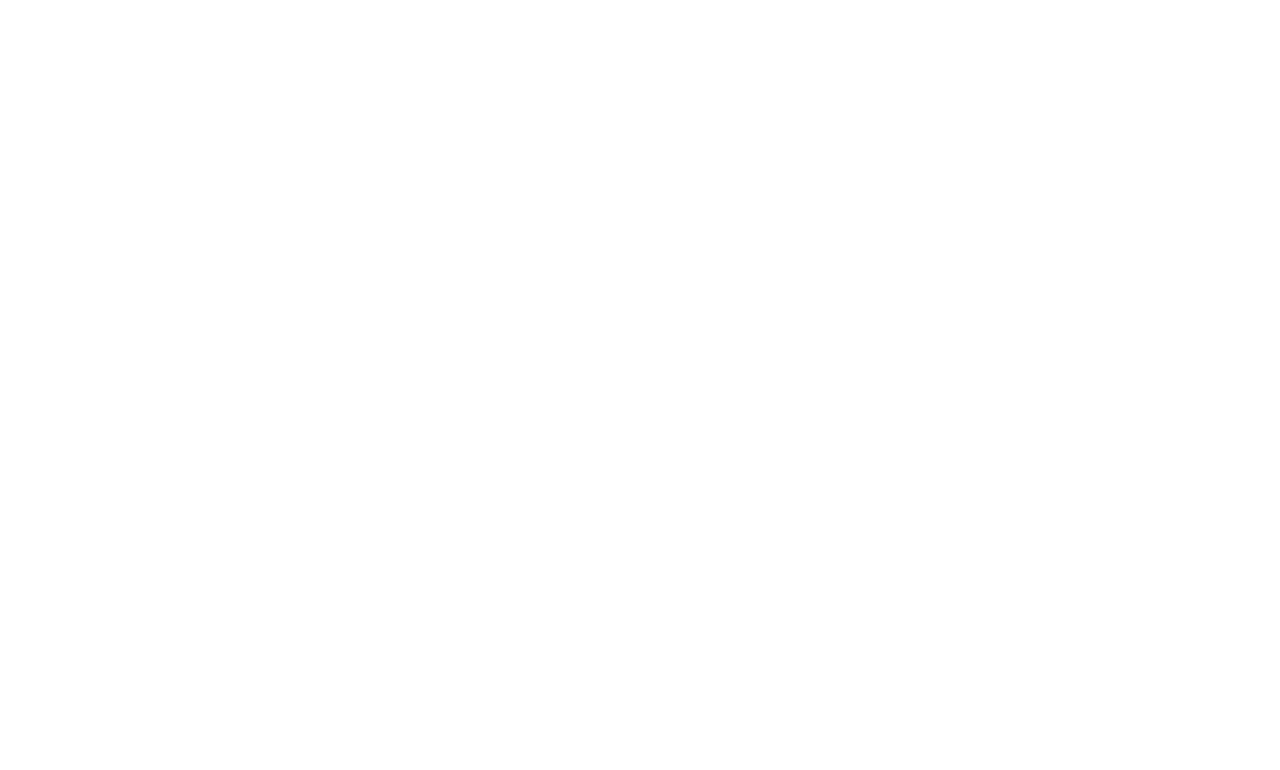
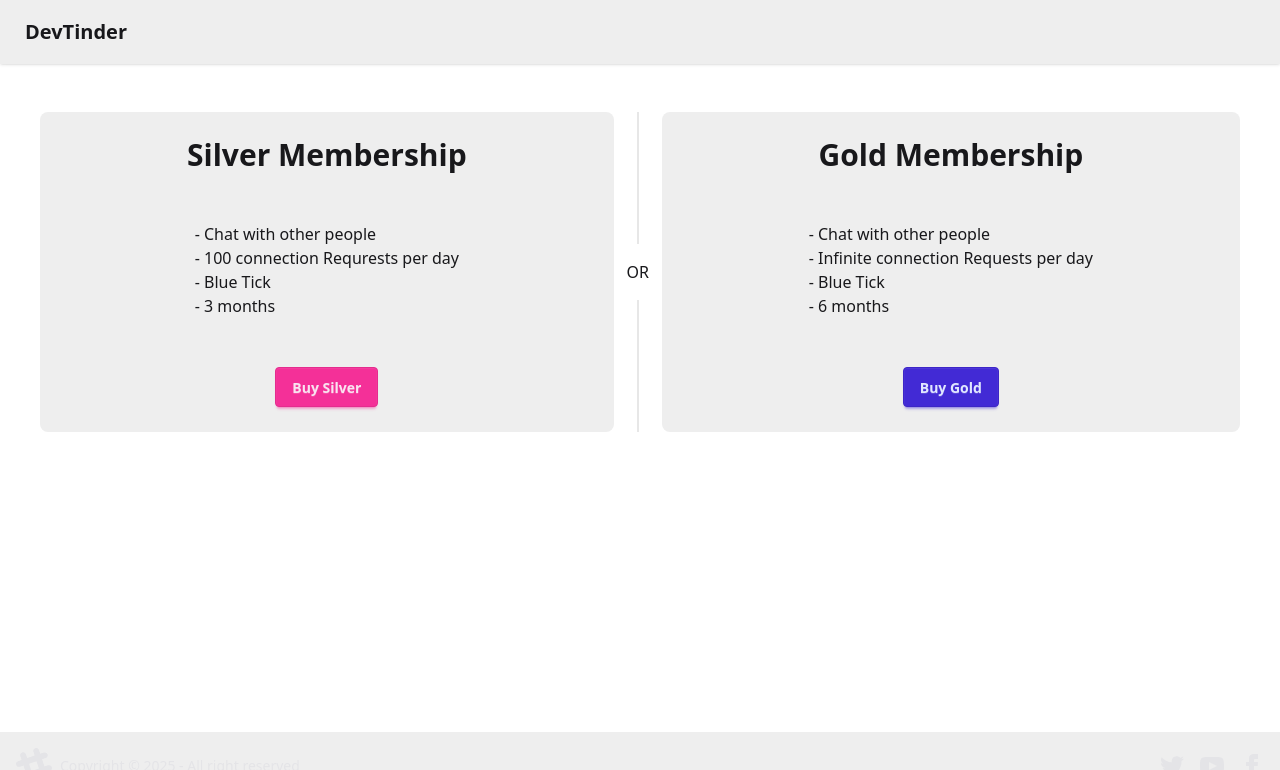
Before and after one commit to AbhayMinhas/DevTinder-Frontend, a React (Vite) app: page /premium in a window 1280 px wide. Before the commit this address had no page. Shown: the top 770 px of the page. Built offline with nearby package versions, Linux system fonts and the light colour scheme; no server answers.

Commit message:
payment-gateway-integration

```diff
--- a/index.html
+++ b/index.html
@@ -5,6 +5,7 @@
     <link rel="icon" type="image/svg+xml" href="/vite.svg" />
     <meta name="viewport" content="width=device-width, initial-scale=1.0" />
     <title>Dev Tinder</title>
+    <script src="https://checkout.razorpay.com/v1/checkout.js"></script>
   </head>
   <body>
     <div id="root"></div>
--- a/src/App.jsx
+++ b/src/App.jsx
@@ -7,6 +7,7 @@ import appStore from "./utils/appStore";
 import Feed from "./components/Feed";
 import Connections from "./components/Connections";
 import Requests from "./components/Requests";
+import Premium from "./components/Premium";
 
 function App() {
   return (
@@ -42,6 +43,10 @@ function App() {
                 path="/requests"
                 element={<Requests />}
               />
+              <Route
+                path="/premium"
+                element={<Premium />}
+              />
             </Route>
           </Routes>
         </BrowserRouter>
--- a/src/components/NavBar.jsx
+++ b/src/components/NavBar.jsx
@@ -73,6 +73,9 @@ const NavBar = () => {
                 <Link to="/requests">Requests</Link>
               </li>
               <li>
+                <Link to="/premium">Premium</Link>
+              </li>
+              <li>
                 <a onClick={handleLogout}>Logout</a>
               </li>
             </ul>
--- /dev/null
+++ b/src/components/Premium.jsx
@@ -0,0 +1,80 @@
+import axios from "axios";
+import React from "react";
+import { BASE_URL } from "../utils/constants";
+
+const Premium = () => {
+  const handleBuyClick = async (type) => {
+    console.log(type);
+    const order = await axios.post(
+      BASE_URL + "/payment/create",
+      {
+        type,
+      },
+      { withCredentials: true },
+    );
+
+    //It should open the Razorpay Dialog Box
+    const { amount, keyId, currency, notes, orderId } = order.data;
+    const options = {
+      key: keyId, // Replace with your Razorpay key_id
+      amount, // Amount is in currency subunits.
+      currency,
+      name: "Dev Tinder",
+      description: "Connect to other developers",
+      order_id: orderId, // This is the order_id created in the backend
+      // callback_url: "http://localhost:3000/payment-success",
+       // Your success URL
+       //don't need callback_url
+      prefill: {
+        name: notes.firstName+" "+notes.lastName,
+        email: "notes.emailId",
+        contact: "9999999999",
+      },
+      theme: {
+        color: "#F37254",
+      },
+    };
+
+    const rzp = new window.Razorpay(options);
+    rzp.open();
+  };
+  return (
+    <div className="m-10">
+      <div className="flex w-full">
+        <div className="card bg-base-300 rounded-box grid h-80 grow place-items-center">
+          <h1 className="font-bold text-3xl">Silver Membership</h1>
+          <ul>
+            <li>- Chat with other people</li>
+            <li>- 100 connection Requrests per day</li>
+            <li>- Blue Tick</li>
+            <li>- 3 months</li>
+          </ul>
+          <button
+            onClick={() => handleBuyClick("silver")}
+            className="btn btn-secondary"
+          >
+            Buy Silver
+          </button>
+        </div>
+        <div className="divider divider-horizontal">OR</div>
+        <div className="card bg-base-300 rounded-box grid h-80 grow place-items-center">
+          <h1 className="font-bold text-3xl">Gold Membership</h1>
+          <ul>
+            <li>- Chat with other people</li>
+            <li>- Infinite connection Requests per day</li>
+            <li>- Blue Tick</li>
+            <li>- 6 months </li>
+          </ul>
+          <button
+            onClick={() => handleBuyClick("gold")}
+            className="btn btn-primary"
+          >
+            Buy Gold
+          </button>
+        </div>
+      </div>
+    </div>
+  );
+};
+
+export default Premium;
```
Also changed, not shown: src/utils/constants.js (line endings or trailing spaces), 1 other file (tests, documents, lock files or other folders).
